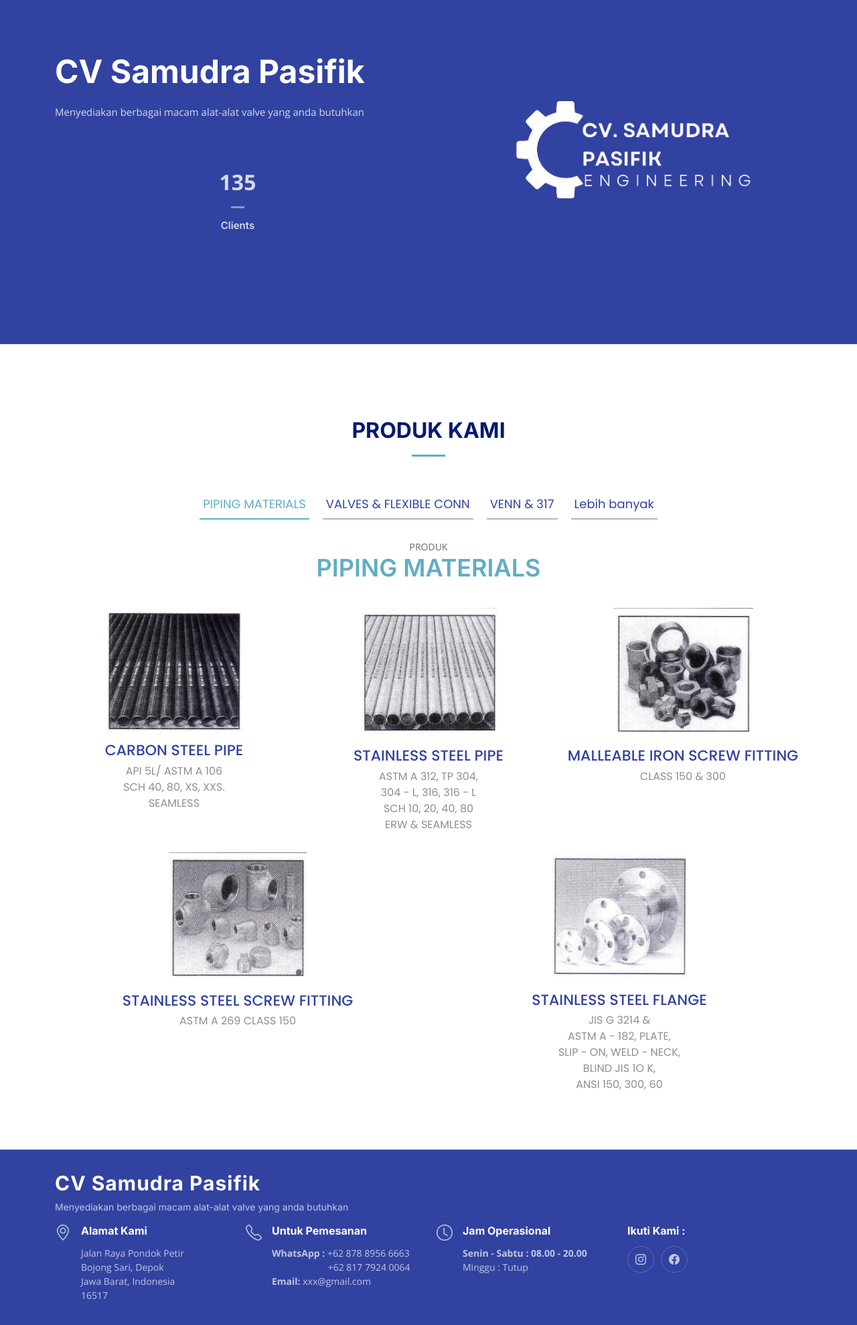
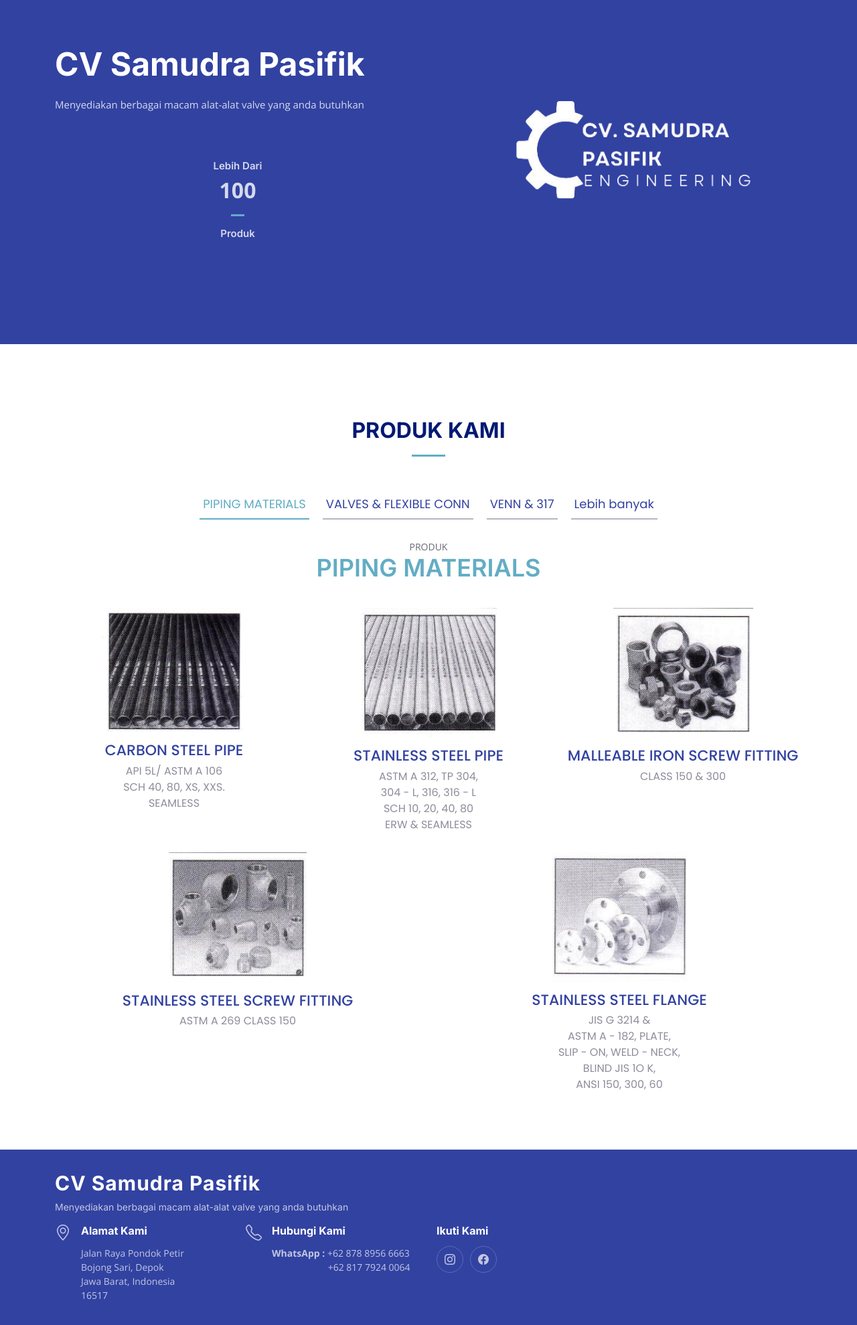
Before and after one commit to ArfanAlbaar/company-profile-ctlg-SP, a plain HTML site: page index.html in a window 1280 px wide. Shown: the part 117-2096 px from the top of the page at 67% size. Drawn offline with nearby package versions, Linux system fonts and the light colour scheme; grey boxes are pictures that could not be loaded.

Commit message:
fix produk & footer

```diff
--- a/assets/css/main.css
+++ b/assets/css/main.css
@@ -328,7 +328,7 @@
   width: 100%;
   min-height: 50vh;
   background-color: var(--color-secondary);
-  /* background-image: url('../img/hero-bg.png'); */
+  /* background-image: url("../img/hero-bg.jpg"); */
   background-size: cover;
   background-position: center;
   position: relative;
--- a/index.html
+++ b/index.html
@@ -68,13 +68,14 @@
 
             <div class="row gy-4" data-aos="fade-up" data-aos-delay="400">
               <div class="stats-item text-center w-100 h-100">
+                <p>Lebih Dari</p>
                 <span
                   data-purecounter-start="0"
-                  data-purecounter-end="135"
+                  data-purecounter-end="100"
                   data-purecounter-duration="1"
                   class="purecounter"
                 ></span>
-                <p>Clients</p>
+                <p>Produk</p>
               </div>
               <!-- End Stats Item -->
             </div>
@@ -578,17 +579,16 @@
           <div class="col-lg-3 col-md-6 footer-links d-flex">
             <i class="bi bi-telephone icon"></i>
             <div>
-              <h4>Untuk Pemesanan</h4>
+              <h4>Hubungi Kami</h4>
               <p>
                 <strong>WhatsApp : </strong> +62 878 8956 6663<br />
                 &nbsp;&nbsp;&nbsp;&nbsp;&nbsp;&nbsp;&nbsp;&nbsp;&nbsp;&nbsp;&nbsp;&nbsp;&nbsp;&nbsp;&nbsp;&nbsp;&nbsp;&nbsp;&nbsp;&nbsp;&nbsp;&nbsp;&nbsp;+62
                 817 7924 0064 <br />
-                <strong>Email:</strong> xxx@gmail.com<br />
               </p>
             </div>
           </div>
 
-          <div class="col-lg-3 col-md-6 footer-links d-flex">
+          <!-- <div class="col-lg-3 col-md-6 footer-links d-flex">
             <i class="bi bi-clock icon"></i>
             <div>
               <h4>Jam Operasional</h4>
@@ -597,10 +597,10 @@
                 Minggu : Tutup
               </p>
             </div>
-          </div>
+          </div> -->
 
           <div class="col-lg-3 col-md-6 footer-links">
-            <h4>Ikuti Kami : &nbsp;&nbsp;&nbsp;&nbsp;</h4>
+            <h4>Ikuti Kami &nbsp;&nbsp;&nbsp;&nbsp;</h4>
             <div class="social-links d-flex">
               <a
                 href="https://www.instagram.com/cv_samudra_pasifik/"
```
